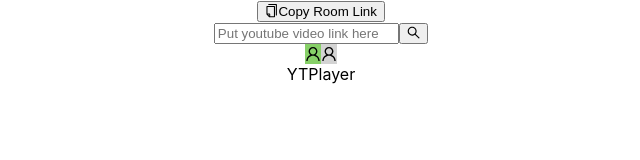
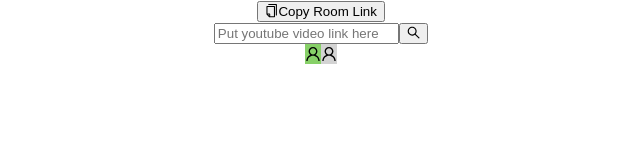
Before and after one commit to ivanoid768/youtube-collaborative-review, a React (Create React App) app: page /room/1 in a window 1280 px wide. Shown: the top 160 px of the page, without its empty margins (319-959 px from the left). Built offline with nearby package versions, Linux system fonts and the light colour scheme.

Commit message:
YTPlayer via react-youtube package

```diff
--- a/package.json
+++ b/package.json
@@ -14,6 +14,7 @@
     "react": "^16.13.1",
     "react-dom": "^16.13.1",
     "react-scripts": "3.4.1",
+    "react-youtube": "^7.11.2",
     "typescript": "~3.7.2"
   },
   "scripts": {
--- a/src/features/player/YTPlayer.comp.tsx
+++ b/src/features/player/YTPlayer.comp.tsx
@@ -1,8 +1,23 @@
 import React from "react"
+import YouTube from 'react-youtube';
 
-export const YTPlayer = () => {
+const opts = {
+    height: '390',
+    width: '640',
+    playerVars: {
+        // https://developers.google.com/youtube/player_parameters
+        autoplay: 0 as 0 | 1 | undefined,
+    },
+};
+
+const onReady = (event: { target: any }) => {
+    console.log(event.target)
+}
+
+export const YTPlayer = ({ url }: { url?: string }) => {
+    let videoId = url?.split('v=')[1]
 
     return (
-        <div id="embed_yt_player_id">YTPlayer</div>
+        <YouTube id='embed_yt_player_id' videoId={videoId} opts={opts} onReady={onReady} />
     )
 }
--- /dev/null
+++ b/src/features/room/room.ts
@@ -0,0 +1 @@
+export const initRoom = () => { }
```
Also changed, not shown: 1 other file (tests, documents, lock files or other folders).
